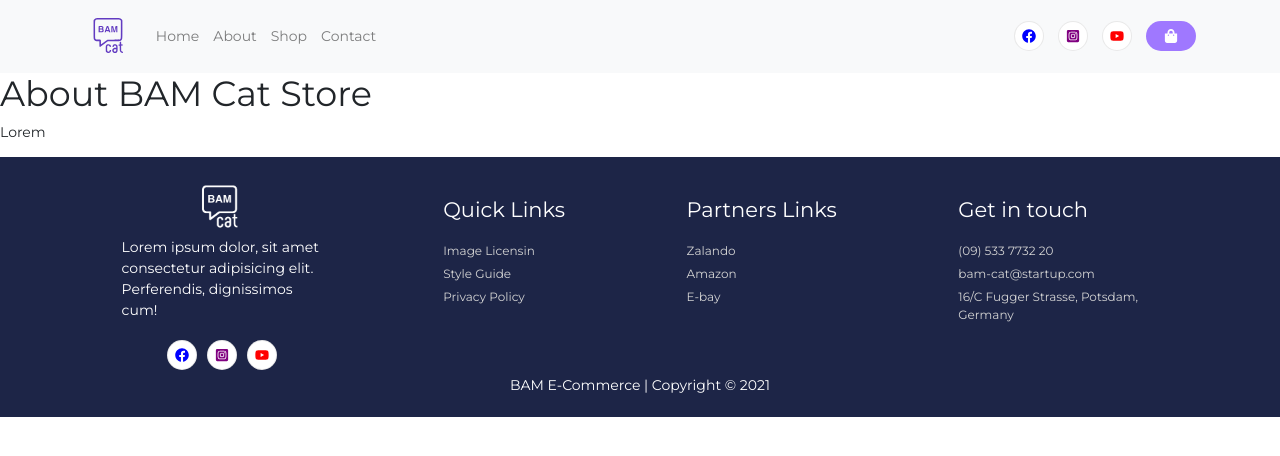
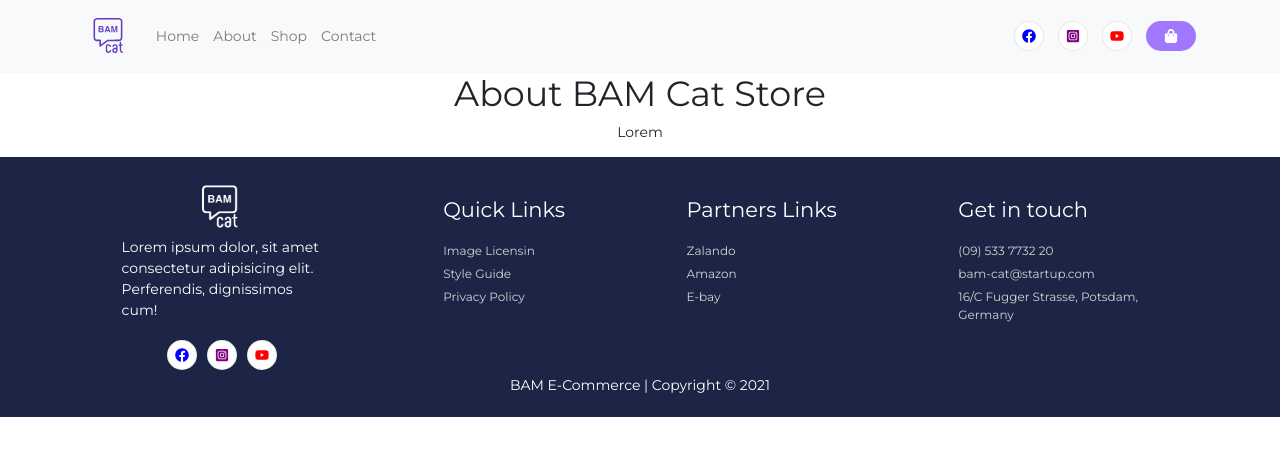
Before and after one commit to syed-ghufran-hassan/B.A.M-eCommerce, a React (Create React App) app: page /about in a window 1280 px wide. Shown: the top 456 px of the page. Built offline with nearby package versions, Linux system fonts and the light colour scheme.

Commit message:
Change the name of CSS for Shop and removed empty CSS productpage that doesn´t exist anymore

```diff
--- a/src/features/Pages/About.js
+++ b/src/features/Pages/About.js
@@ -1,9 +1,13 @@
 import React from 'react';
+import '../styles/About.css';
 
 export default function About() {
   return (
-    <div>
-      <h1>About BAM Cat Store</h1>
+    <div className="Container">
+      <div className>
+        <h1>About BAM Cat Store</h1>
+      </div>
+
       <p>Lorem</p>
     </div>
   )
--- a/src/features/Pages/Shop.js
+++ b/src/features/Pages/Shop.js
@@ -5,7 +5,7 @@
 import CardSkeleton from "../Components/CardSkeleton";
 import ProductModal from "../Components/ProductModal";
 import { fetchProducts } from "../../actions/ProductAction";
-import "../styles/CategoryPage.css";
+import "../styles/Shop.css";
 import * as categoryTypes from "../../types/Category";
 import "../styles/Product.css";
 
--- /dev/null
+++ b/src/features/styles/About.css
@@ -0,0 +1,8 @@
+.Container {
+  width: 100vw;
+  height: auto;
+  display: flex;
+  flex-direction: column;
+  justify-content: center;
+  align-items: center;
+}
```
Also changed, not shown: src/features/styles/ProductPage.css (deleted), src/features/styles/Shop.css (renamed from src/features/styles/CategoryPage.css).
